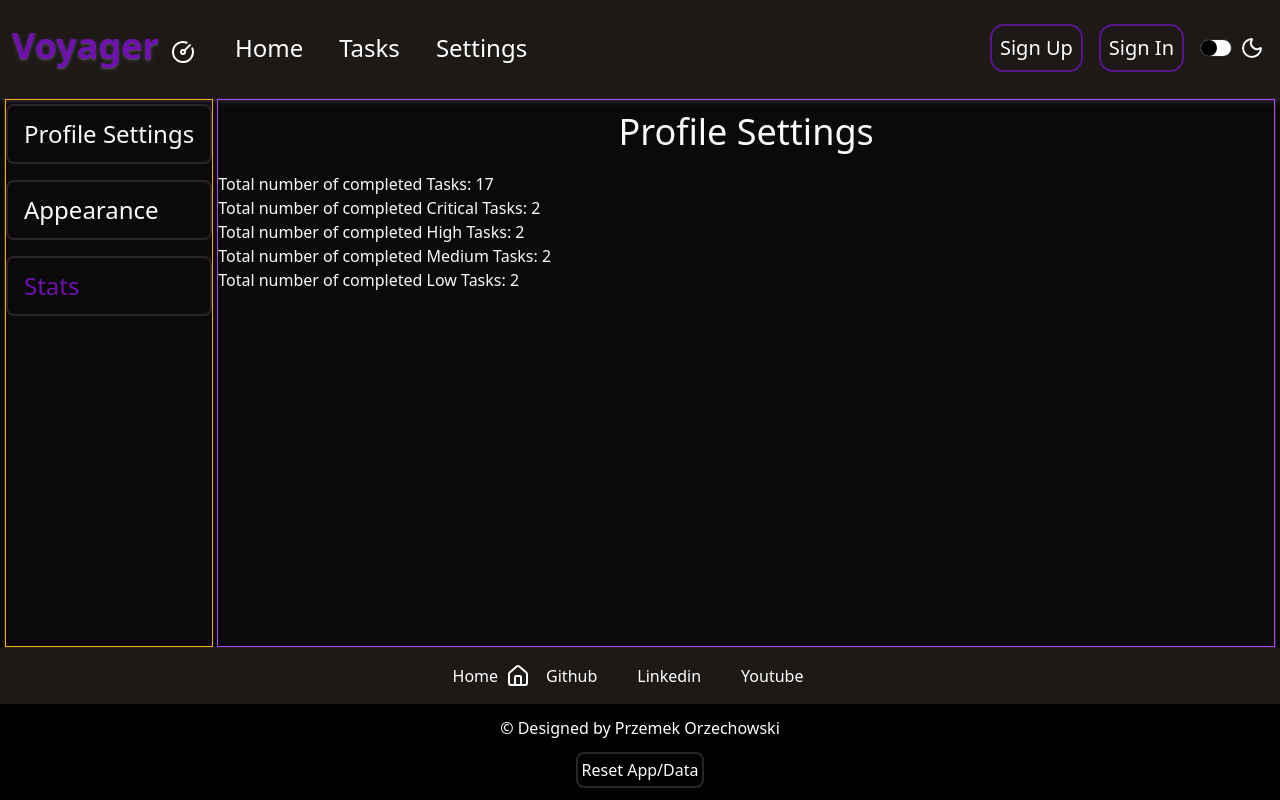
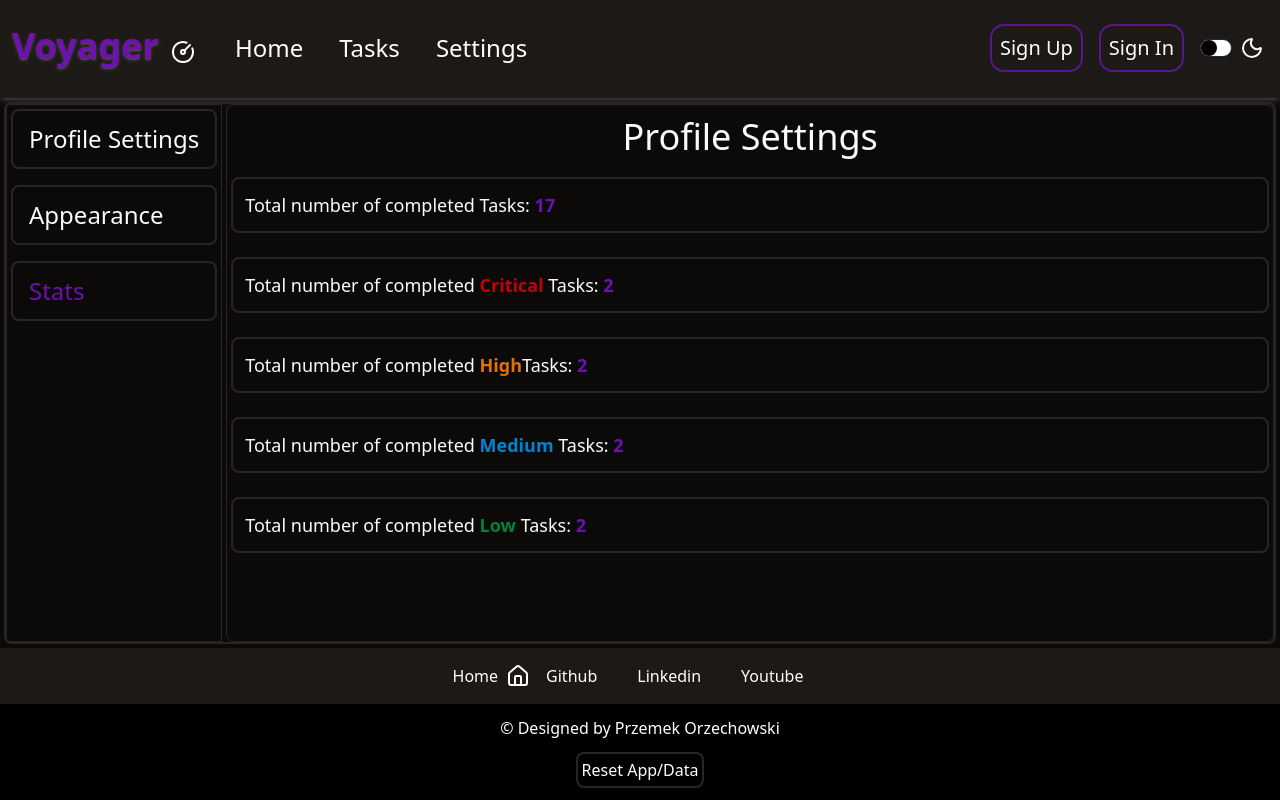
Before and after one commit to PrzemekO84/TaskTracker-React, a React (Vite) app: page /Settings/Stats in a window 1280 px wide. Built offline with nearby package versions, Linux system fonts and the light colour scheme; some icons are missing.

Commit message:
Finished application for Vercel

```diff
--- a/src/App.css
+++ b/src/App.css
@@ -158,7 +158,8 @@
 }
 
 @utility settingsNavLink {
-  @apply border-2 md:text-xl px-4 py-3 lg:text-2xl rounded-md
+  @apply border-2 md:text-xl px-4 py-3 lg:text-2xl rounded-md mx-1
 }
 
+
 /*  */
--- a/src/Components/HomeComponents/Name.tsx
+++ b/src/Components/HomeComponents/Name.tsx
@@ -1,4 +1,6 @@
 import { useListTaskContext } from "@/context/ListTaskContext";
+import { useMemo, useState } from "react";
+import { cn } from "@/lib/utils";
 
 function Name() {
   const { listInfo, getTotalTasksLength, getTasksLengthByPriority } = useListTaskContext();
@@ -6,13 +8,23 @@ function Name() {
   const tasksLength = getTotalTasksLength();
   const priorityTasksLength = getTasksLengthByPriority();
 
+  const gridCounter = [
+  listInfo.length > 0,
+  tasksLength > 0,
+  priorityTasksLength.criticalTasks > 0,
+  priorityTasksLength.highTasks > 0,
+].filter(Boolean).length;
+
+console.log(gridCounter);
+
+
   return (
     <div className="flex flex-col justify-center items-center gap-5">
       <h1 className="text-6xl">Hello Przemek</h1>
       {listInfo.length > 0 ? (
         <>
           <h2 className="text-4xl">You have:</h2>
-          <div className="grid grid-cols-2 md:grid-cols-4 gap-5">
+          <div className="grid gap-5 grid-cols-1 sm:grid-cols-2 lg:grid-cols-4">
             <div className="nameTaskInfo buttonHighLight">
               <p>{listInfo.length} {listInfo.length > 1 ? "Lists" : "List"}</p>
             </div>
--- a/src/pages/ProfileStats.tsx
+++ b/src/pages/ProfileStats.tsx
@@ -13,12 +13,12 @@ function ProfileStats(){
       <h1 className="text-3xl lg:text-4xl py-3 text-center">
         Profile Settings
       </h1>
-      <div className="flex flex-col">
-        <h2>Total number of completed Tasks: {totalTaskCount}</h2>
-        <h2>Total number of completed Critical Tasks: {taskByPriorityCounter.criticalTasks}</h2>
-        <h2>Total number of completed High Tasks: {taskByPriorityCounter.highTasks}</h2>
-        <h2>Total number of completed Medium Tasks: {taskByPriorityCounter.mediumTasks}</h2>
-        <h2>Total number of completed Low Tasks: {taskByPriorityCounter.lowTasks}</h2>
+      <div className="flex flex-col gap-6 text-lg">
+        <h2 className="border-2 p-3 rounded-md dark:border-border border-black mx-1">Total number of completed Tasks: <span className="text-purple-800 font-bold">{totalTaskCount}</span></h2>
+        <h2 className="border-2 p-3 rounded-md dark:border-border border-black mx-1">Total number of completed <span className="text-red-700 font-bold">Critical</span> Tasks: <span className="text-purple-800 font-bold">{taskByPriorityCounter.criticalTasks}</span></h2>
+        <h2 className="border-2 p-3 rounded-md dark:border-border border-black mx-1">Total number of completed <span className="text-amber-600 font-bold">High</span>Tasks: <span className="text-purple-800 font-bold">{taskByPriorityCounter.highTasks}</span></h2>
+        <h2 className="border-2 p-3 rounded-md dark:border-border border-black mx-1">Total number of completed <span className="text-sky-600 font-bold">Medium</span> Tasks: <span className="text-purple-800 font-bold">{taskByPriorityCounter.mediumTasks}</span></h2>
+        <h2 className="border-2 p-3 rounded-md dark:border-border border-black mx-1">Total number of completed <span className="text-green-700 font-bold">Low</span> Tasks: <span className="text-purple-800 font-bold">{taskByPriorityCounter.lowTasks}</span></h2>
       </div>
     </div>
     );
--- a/src/pages/Settings.tsx
+++ b/src/pages/Settings.tsx
@@ -7,13 +7,13 @@ import { cn } from "@/lib/utils";
 function Settings(){
 
     return (
-      <div className="flex gap-1 border w-full mx-1">
-        <nav className="flex flex-col gap-4 border border-yellow-500 py-1">
+      <div className="flex gap-1 border-2 w-full my-1 mx-1 rounded-md">
+        <nav className="flex flex-col gap-4 border py-1">
           <NavLink
             to=""
             end
             className={({ isActive }) => {
-              return cn("settingsNavLink", isActive && "dark:text-purple-800 dark:bg-background text-purple-500 bg-stone-300");
+              return cn("settingsNavLink divBorderHover", isActive && "dark:text-purple-800 dark:bg-background text-purple-500 bg-stone-300");
             }}
           >
             Profile Settings
@@ -21,7 +21,7 @@ function Settings(){
           <NavLink
             to={"Appearance"}
             className={({ isActive }) => {
-              return cn("settingsNavLink", isActive && "dark:text-purple-800 dark:bg-background text-purple-500 bg-stone-300");
+              return cn("settingsNavLink divBorderHover", isActive && "dark:text-purple-800 dark:bg-background text-purple-500 bg-stone-300");
             }}
           >
             Appearance
@@ -29,14 +29,14 @@ function Settings(){
           <NavLink
             to={"Stats"}
             className={({ isActive }) => {
-              return cn("settingsNavLink", isActive && "dark:text-purple-800 dark:bg-background text-purple-500 bg-stone-300");
+              return cn("settingsNavLink divBorderHover", isActive && "dark:text-purple-800 dark:bg-background text-purple-500 bg-stone-300");
             }}
           >
             Stats
           </NavLink>
         </nav>
 
-        <main className="flex-1 border border-purple-500">
+        <main className="flex-1 border rounded-md">
           <Outlet />
         </main>
       </div>
```
